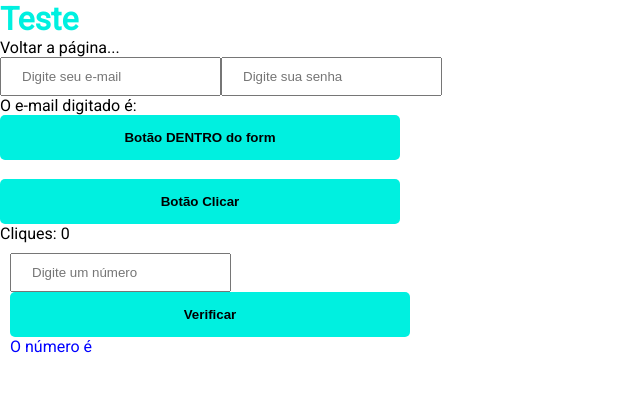
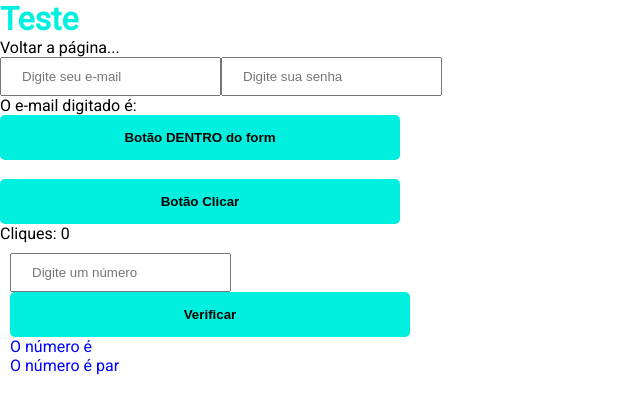
Before and after one commit to JonsMota/Revisao-Frontend-NextStyledComponents, a Next.js app: page / in a window 1280 px wide. Shown: the top 410 px of the page, without its empty margins (0-640 px from the left). Built offline with nearby package versions, Linux system fonts and the light colour scheme.

Commit message:
Feita a lógica para verificar de forma automatica se a quantidade de cliques é ímpar ou par

```diff
--- a/pages/index.js
+++ b/pages/index.js
@@ -1,6 +1,6 @@
 import styled from 'styled-components'
 
-import { useState } from 'react'
+import { useState, useEffect } from 'react'
 import { useRouter } from 'next/router'
 
 import Title from '../src/components/title/Title'
@@ -13,6 +13,8 @@ const StyledDiv = styled.div`
 `
 
 export default function Home() {
+  const [vClique, setVclique] = useState('')
+
   const [numero, setNumero] = useState('')
   const [verificar, setVerificar] = useState('')
 
@@ -49,6 +51,14 @@ export default function Home() {
     }
   }
 
+  useEffect(() => {
+    if (clique % 2 === 0) {
+      setVclique('par')
+    } else {
+      setVclique('ímpar')
+    }
+  }, [clique])
+
   return (
     <>
       <Title onClick={handleClick}>Teste</Title>
@@ -65,6 +75,7 @@ export default function Home() {
         <Input type="number" placeholder="Digite um número" onChange={(event) => setNumero(event.target.value)} />
         <Button onClick={() => handleVerificar()}>Verificar</Button>
         <p>O número é {verificar} </p>
+        <p>O número é {vClique} </p>
       </StyledDiv>
     </>
   )
```
